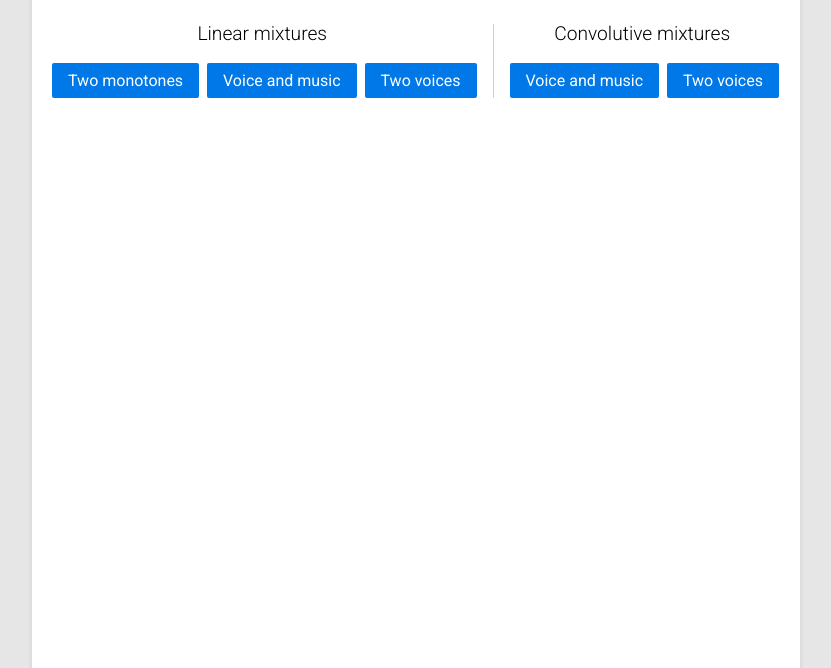
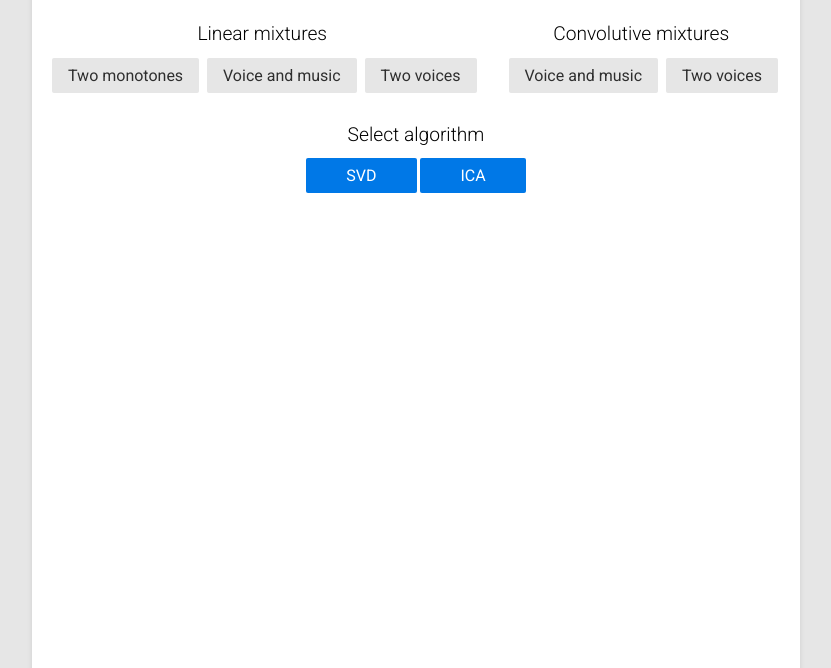
Before and after one commit to divijbindlish/cocktail-party, a plain HTML site: page public/index.html in a window 1280 px wide. Shown: the part 129-797 px from the top of the page, without its empty margins (224-1055 px from the left). Drawn offline with Linux system fonts and the light colour scheme; no server answers.

Commit message:
Add buttons to select algorithm

```diff
--- a/public/css/style.css
+++ b/public/css/style.css
@@ -37,15 +37,18 @@ body, html {
     margin-top: 1.7em;
 }
 
-.content-top h2 {
+h2 {
     font-size: 1.2em;
-    margin-bottom: 1em;
+    margin-bottom: 0.75em;
 }
 
 .content-top .linear {
     float: left;
     padding-right: 1em;
-    border-right: 1px solid #cfcfcf;
+}
+
+.content-top {
+    overflow: auto;
 }
 
 .content-top .conv {
@@ -56,3 +59,12 @@ body, html {
 .content-top .pure-button {
     margin-left: 0.25em;
 }
+
+.content-algorithm {
+    margin-top: 2em;
+}
+
+.content-algorithm .pure-button {
+    padding-left: 2.5em;
+    padding-right: 2.5em;
+}
--- a/public/index.html
+++ b/public/index.html
@@ -18,17 +18,21 @@
             <div class='content-top'>
                 <div class='linear'>
                     <h2>Linear mixtures</h2>
-                    <button class='pure-button pure-button-primary' sample='single_sine'>Two monotones</button>
-                    <button class='pure-button pure-button-primary' sample='linear_voice_music'>Voice and music</button>
-                    <button class='pure-button pure-button-primary' sample='linear_voice_voice'>Two voices</button>
+                    <button class='pure-button' sample='single_sine'>Two monotones</button>
+                    <button class='pure-button' sample='linear_voice_music'>Voice and music</button>
+                    <button class='pure-button' sample='linear_voice_voice'>Two voices</button>
                 </div>
                 <div class='conv'>
                     <h2>Convolutive mixtures</h2>
-                    <button class='pure-button pure-button-primary' sample='conv_voice_music'>Voice and music</button>
-                    <button class='pure-button pure-button-primary' sample='conv_voice_voice'>Two voices</button>
+                    <button class='pure-button' sample='conv_voice_music'>Voice and music</button>
+                    <button class='pure-button' sample='conv_voice_voice'>Two voices</button>
                 </div>
             </div>
-
+            <div class='content-algorithm'>
+                <h2>Select algorithm</h2>
+                <button class='pure-button pure-button-primary' algorithm='svd'>SVD</button>
+                <button class='pure-button pure-button-primary' algorithm='ica'>ICA</button>
+            </div>
         </div>
     </div>
 
--- a/public/js/script.js
+++ b/public/js/script.js
@@ -1,4 +1,7 @@
 $(document).on('ready', function () {
+    var selectedSample = undefined;
+    var selectedAlgorithm = undefined;
+
     $('.content-top .pure-button').on('click', function () {
         $this = $(this);
 
@@ -8,8 +11,28 @@ $(document).on('ready', function () {
         $('.content-top .pure-button-active').removeClass('pure-button-active');
         $this.addClass('pure-button-active');
 
+        selectedSample = sample;
         console.log('Selected: ' + sample);
         console.log('TODO: Fetch and display signals + play');
     });
 
+    $('.content-algorithm .pure-button').on('click', function () {
+        if (selectedSample === undefined) {
+            console.log('Wrong click');
+            return;
+        }
+
+        $this = $(this);
+
+        if ($this.hasClass('pure-button-active')) return;
+
+        var algorithm = $this.attr('algorithm');
+        $('.content-algorithm .pure-button-active').removeClass('pure-button-active');
+        $this.addClass('pure-button-active');
+
+        selectedAlgorithm = algorithm;
+        console.log('Algorithm: ' + algorithm);
+        console.log('TODO: Fetch results');
+    });
+
 });
```
